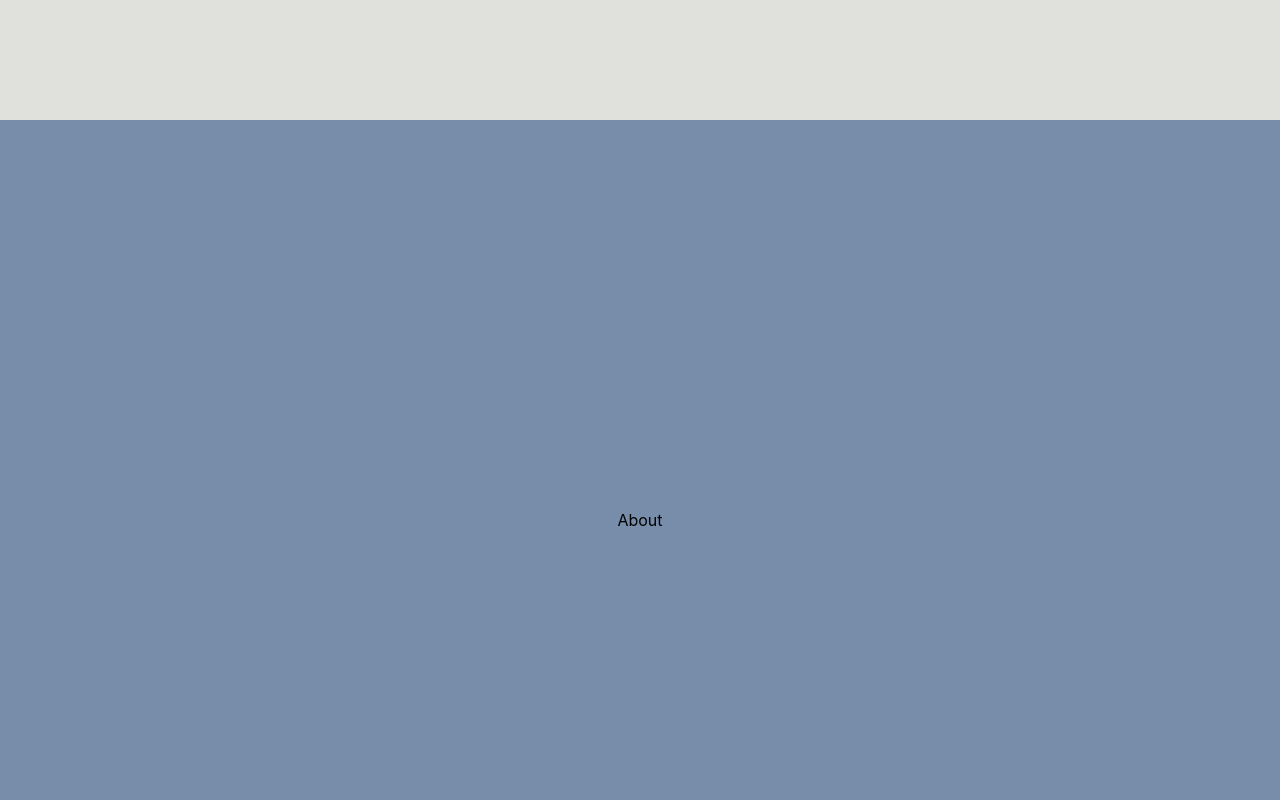
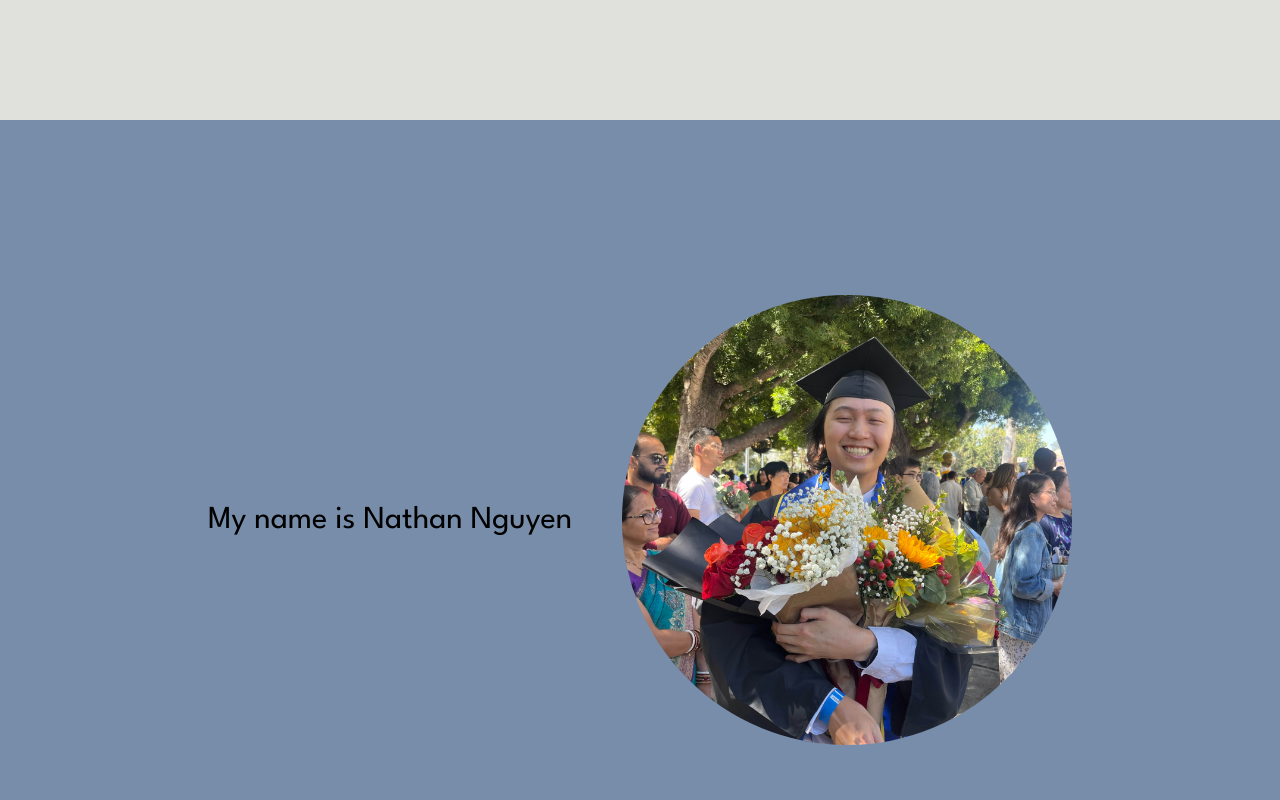
Before and after one commit to nathantoannguyen/nathantoannguyen.github.io, a React (Create React App) app: page / in a window 1280 px wide. Shown: the part 700-1500 px from the top of the page. Built offline with nearby package versions, Linux system fonts and the light colour scheme.

Commit message:
added picture and removed name from navbar

```diff
--- a/package.json
+++ b/package.json
@@ -43,6 +43,7 @@
     ]
   },
   "devDependencies": {
+    "@babel/plugin-transform-private-property-in-object": "^7.24.7",
     "gh-pages": "^6.1.1"
   }
 }
--- a/src/components/About.css
+++ b/src/components/About.css
@@ -9,3 +9,9 @@
     align-items: center;
     text-align: center;
 }
+
+#nathan-img {
+    height: 450px;
+    border-radius: 50%;
+    margin-left: 50px;
+}
--- a/src/components/About.js
+++ b/src/components/About.js
@@ -1,11 +1,18 @@
 import './About.css';
 import { Element } from 'react-scroll';
+
+import nathan_img from '../assets/images/nathan_img.jpg';
 
 const About= () => {
     return (
         <Element id='about'>
             <div className='about-section'>
-             About
+             <div>
+                <h1>
+                 My name is Nathan Nguyen
+                </h1>
+             </div>
+             <img src={nathan_img} id='nathan-img' alt='pic-of-me'/>
             </div>
         </Element>
     )
--- a/src/components/Home.js
+++ b/src/components/Home.js
@@ -7,8 +7,6 @@ import { scroller } from 'react-scroll';
 import landing_img from '../assets/images/landing_img.png';
 
 const Home = () => {
-
-
 
     return (
         <div className='home'>
--- a/src/components/NavBar.js
+++ b/src/components/NavBar.js
@@ -1,13 +1,14 @@
+import Navbar from 'react-bootstrap/Navbar';
 import Container from 'react-bootstrap/Container';
-import Navbar from 'react-bootstrap/Navbar';
+
 import './NavBar.css';
 
 import { scroller } from 'react-scroll';
 
 const NavBar= () => {
   return (
+    <Container>
       <Navbar expand="lg" className="nav">
-        <Container>
         <Navbar.Brand
         onClick={() => scroller.scrollTo('about', {
             smooth: true,
@@ -22,23 +23,26 @@ const NavBar= () => {
               offset: -100,
               duration: 500,
           })}>
-          Experience</Navbar.Brand>
+        Experience
+        </Navbar.Brand>
         <Navbar.Brand
           onClick={() => scroller.scrollTo('projects', {
             smooth: true,
             offset: -100,
             duration: 500,
         })}>
-          Projects</Navbar.Brand>
+        Projects
+        </Navbar.Brand>
         <Navbar.Brand
           onClick={() => scroller.scrollTo('contact', {
             smooth: true,
             offset: -100,
             duration: 500,
         })}>
-          Contact</Navbar.Brand>
+        Contact
+        </Navbar.Brand>
+      </Navbar>
     </Container>
-      </Navbar>
   );
 }
 
```
Also changed, not shown: src/assets/images/nathan_img.jpg (added), src/components/NavBar.css (line endings or trailing spaces), 1 other file (tests, documents, lock files or other folders). Lines whose indentation alone changed are shown as unchanged.
